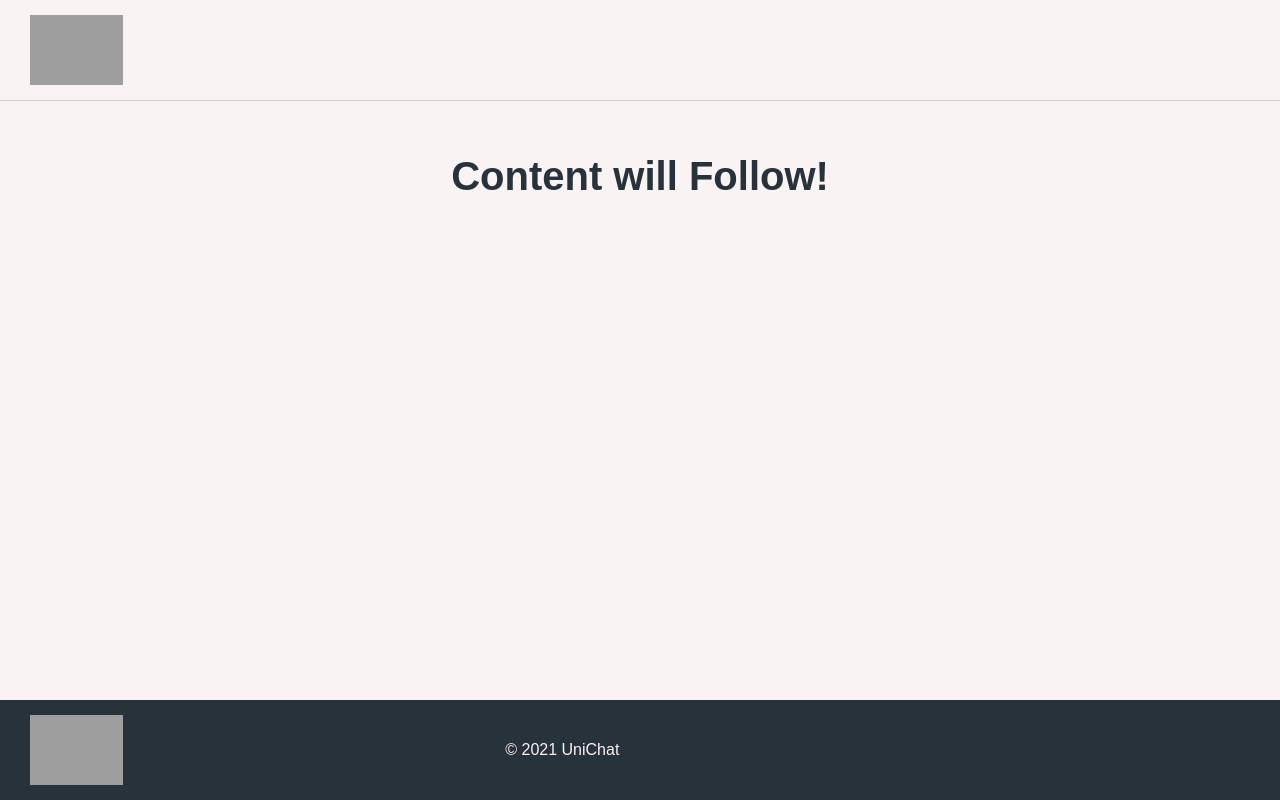
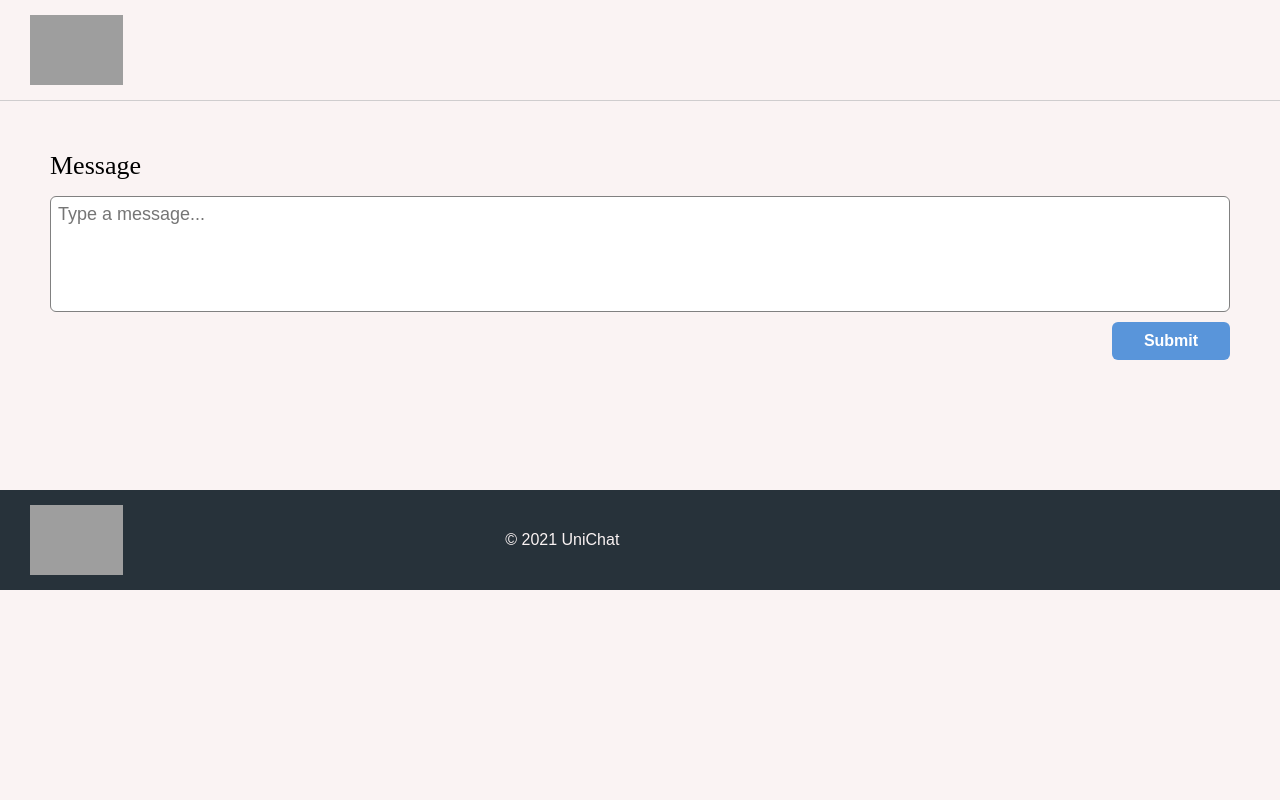
Before and after one commit to fabian-gubler/chatapp, an Angular app: page / in a window 1280 px wide. Built offline with nearby package versions, Linux system fonts and the light colour scheme; grey boxes are pictures that could not be loaded.

Commit message:
add message component

```diff
--- a/src/app/app.component.html
+++ b/src/app/app.component.html
@@ -1,3 +1,4 @@
 <app-header></app-header>
-<app-content></app-content>
+<app-message></app-message>
+<!-- <app-content></app-content> -->
 <app-footer></app-footer>
--- a/src/app/app.module.ts
+++ b/src/app/app.module.ts
@@ -5,13 +5,15 @@ import { AppComponent } from './app.component';
 import { HeaderComponent } from './header/header.component';
 import { FooterComponent } from './footer/footer.component';
 import { ContentComponent } from './content/content.component';
+import { MessageComponent } from './message/message.component';
 
 @NgModule({
   declarations: [
     AppComponent,
       HeaderComponent,
       FooterComponent,
-      ContentComponent
+      ContentComponent,
+      MessageComponent
    ],
   imports: [
     BrowserModule
--- /dev/null
+++ b/src/app/message/message.component.css
@@ -0,0 +1,62 @@
+.message-container {
+  border-radius: 3px;
+  padding: 50px;
+  margin: 0 0 40px 0;
+}
+
+.form {
+  margin-bottom: 40px;
+  display: flex;
+  justify-content: flex-start;
+  flex-direction: column;
+  flex-wrap: wrap;
+}
+
+.form label {
+  font-size: 26px;
+  color: black;
+  margin-bottom: 15px;
+}
+
+.form textarea {
+  font-family: Arial, Helvetica, sans-serif;
+  font-size: 18px;
+  border: 1px solid grey;
+  border-radius: 6px;
+  min-height: 100px;
+  margin-bottom: 10px;
+  padding: 7px;
+  resize: none;
+}
+
+.form textarea:focus {
+  border: 1px solid #5995DA;
+  box-shadow: 0 0 5px #5995DA;
+}
+
+.form button {
+  display: flex;
+  justify-content: center;
+  align-self: flex-end;
+
+  width: 10%;
+  font-size: 16px;
+  font-weight: bold;
+
+  color: white;
+  background-color: #5995DA;
+
+  border: none;
+  border-radius: 6px;
+
+  padding: 10px 40px;
+  cursor: pointer;
+}
+
+.form button:hover {
+  background-color: #76AEED;
+}
+
+.form button:active {
+  background-color: #407FC7;
+}
--- /dev/null
+++ b/src/app/message/message.component.html
@@ -0,0 +1,12 @@
+<form method="get" class="message-container">
+<div class='form'>
+
+  <!-- Text Area -->
+  <label for='message'>Message</label>
+  <textarea id='message' name='message' placeholder="Type a message..."></textarea>
+
+  <!-- Button -->
+  <button type="">Submit</button>
+
+</div>
+</form>
--- /dev/null
+++ b/src/app/message/message.component.ts
@@ -0,0 +1,15 @@
+import { Component, OnInit } from '@angular/core';
+
+@Component({
+  selector: 'app-message',
+  templateUrl: './message.component.html',
+  styleUrls: ['./message.component.css']
+})
+export class MessageComponent implements OnInit {
+
+  constructor() { }
+
+  ngOnInit(): void {
+  }
+
+}
```
Also changed, not shown: 1 other file (tests, documents, lock files or other folders).
